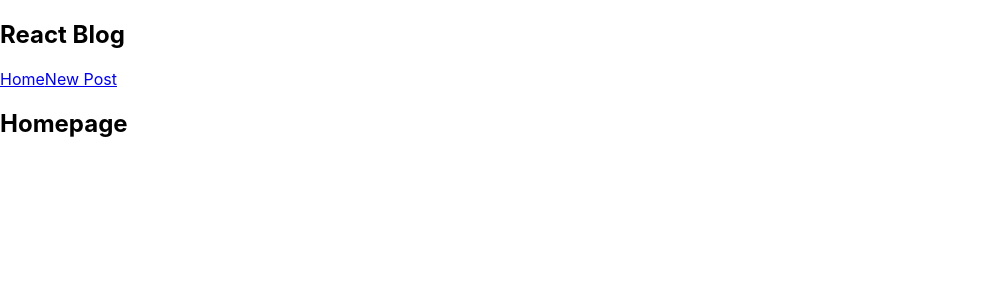
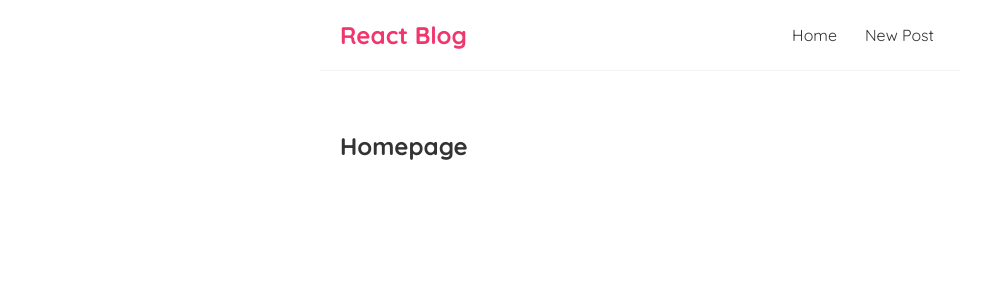
Before and after one commit to nataliecardot/react-blog-app, a React (Create React App) app: page / in a window 1280 px wide. Shown: the top 300 px of the page, without its empty margins (0-996 px from the left). Built offline with nearby package versions, Linux system fonts and the light colour scheme.

Commit message:
Add styling

```diff
--- a/src/index.css
+++ b/src/index.css
@@ -1,13 +1,41 @@
-body {
+@import url('https://fonts.googleapis.com/css2?family=Quicksand:wght@300;400;500;600;700&display=swap');
+
+/* Base styles */
+* {
   margin: 0;
-  font-family: -apple-system, BlinkMacSystemFont, 'Segoe UI', 'Roboto', 'Oxygen',
-    'Ubuntu', 'Cantarell', 'Fira Sans', 'Droid Sans', 'Helvetica Neue',
-    sans-serif;
-  -webkit-font-smoothing: antialiased;
-  -moz-osx-font-smoothing: grayscale;
+  font-family: 'Quicksand';
+  color: #333;
 }
 
-code {
-  font-family: source-code-pro, Menlo, Monaco, Consolas, 'Courier New',
-    monospace;
+.navbar {
+  padding: 20px;
+  display: flex;
+  align-items: center;
+  max-width: 600px;
+  margin: 0 auto;
+  border-bottom: 1px solid #f2f2f2;
 }
+
+.navbar h1 {
+  color: #f1356d;
+}
+
+.navbar .links {
+  margin-left: auto;
+}
+
+.navbar a {
+  margin-left: 16px;
+  text-decoration: none;
+  padding: 6px;
+}
+
+.navbar a:hover {
+  color: #f1356d;
+}
+
+.content {
+  max-width: 600px;
+  margin: 40px auto;
+  padding: 20px;
+}
```
